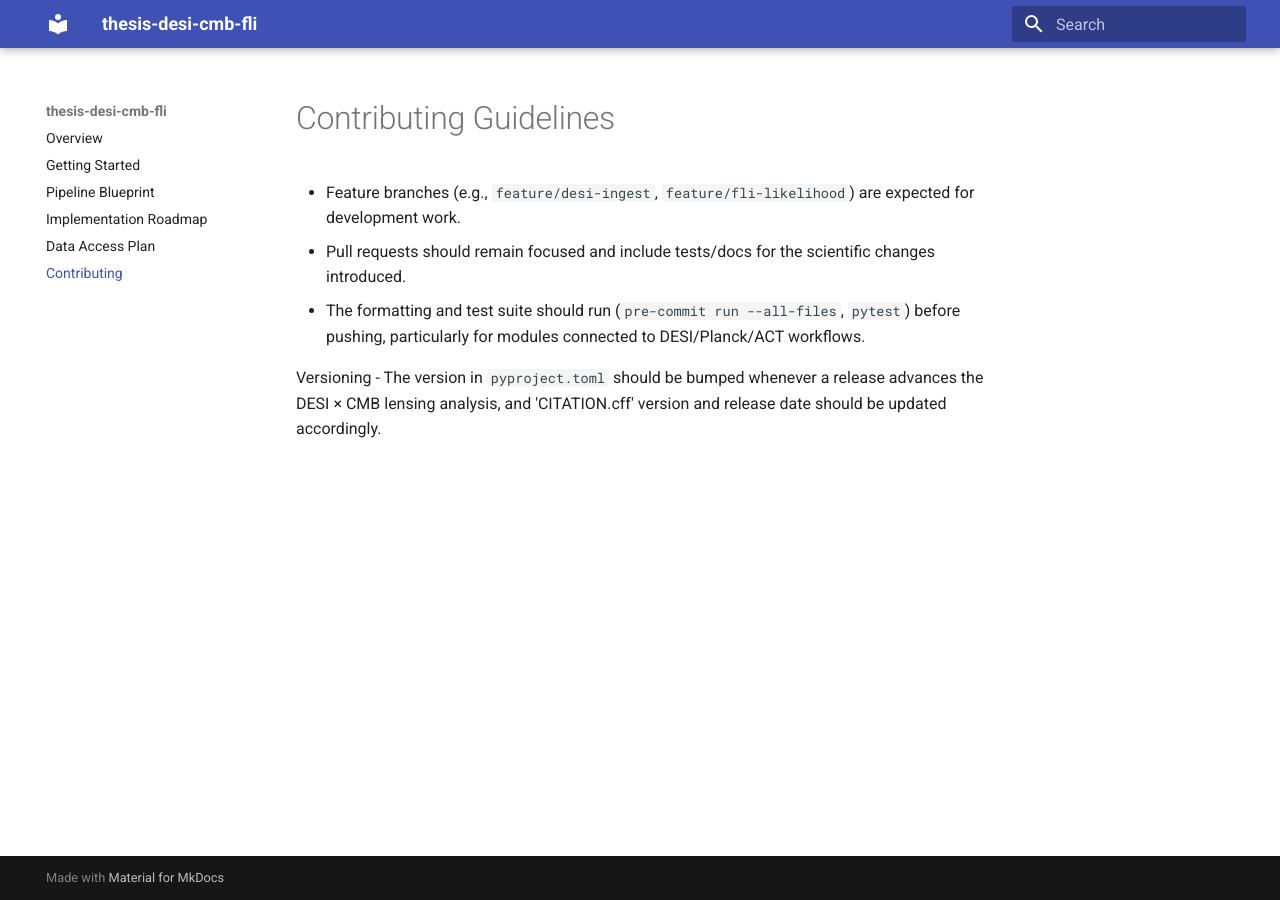
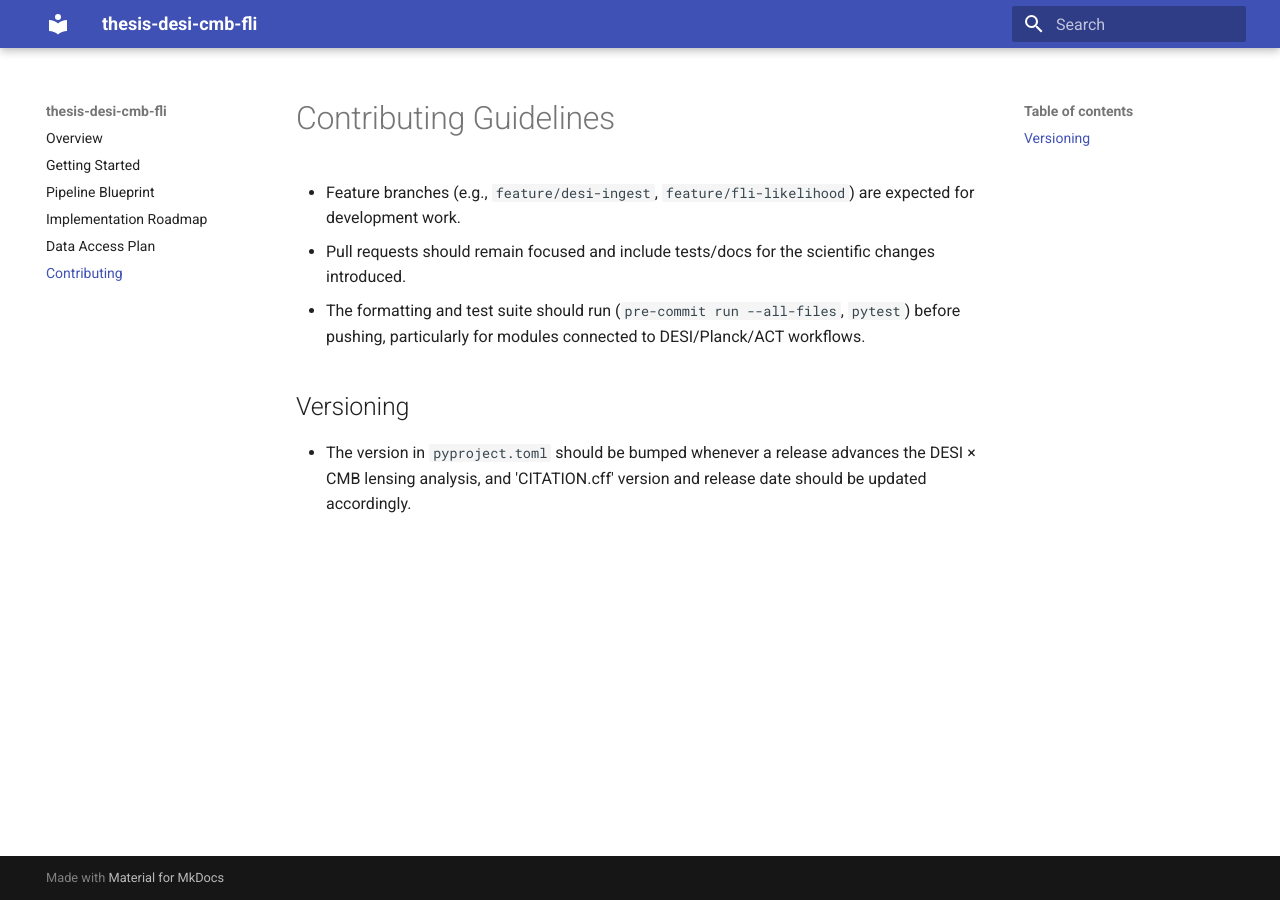
Before and after one commit to Joletaxi19/thesis-desi-cmb-fli, an MkDocs documentation site: the page built from docs/contributing.md, in a window 1280 px wide. Built offline with MkDocs 1.6.1 and Material for MkDocs 9.7.7, drawn with Linux system fonts in a browser that asks for light colours.

Commit message:
Doc clarification

```diff
--- a/CONTRIBUTING.md
+++ b/CONTRIBUTING.md
@@ -8,6 +8,6 @@
   `pytest`) before pushing, particularly for modules connected to
   DESI/Planck/ACT workflows.
 
-Versioning
+## Versioning
 - The version in `pyproject.toml` should be bumped whenever a release advances
   the DESI × CMB lensing analysis, and 'CITATION.cff' version and release date should be updated accordingly.
--- a/mkdocs.yml
+++ b/mkdocs.yml
@@ -5,7 +5,7 @@ nav:
   - Overview: index.md
   - Getting Started: getting_started.md
   - Pipeline Blueprint: pipeline.md
-  - Implementation Roadmap: synthetic.md
+  - Implementation Roadmap: roadmap.md
   - Data Access Plan: data_access.md
   - Contributing: contributing.md
 docs_dir: docs
```
Also changed, not shown: docs/roadmap.md (renamed from docs/synthetic.md).
